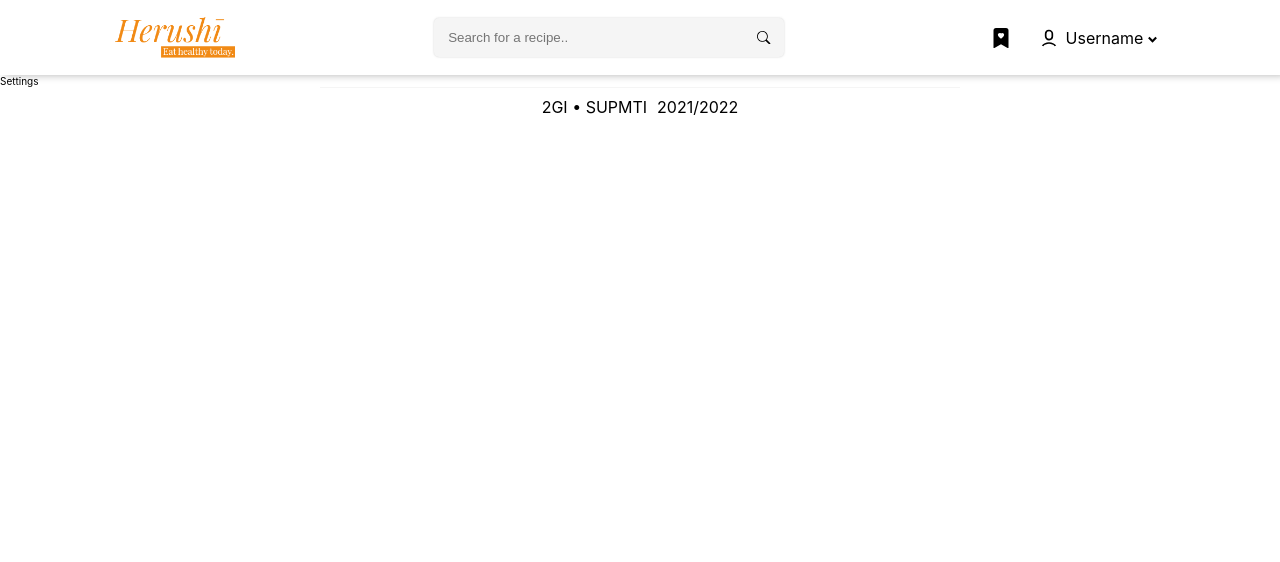
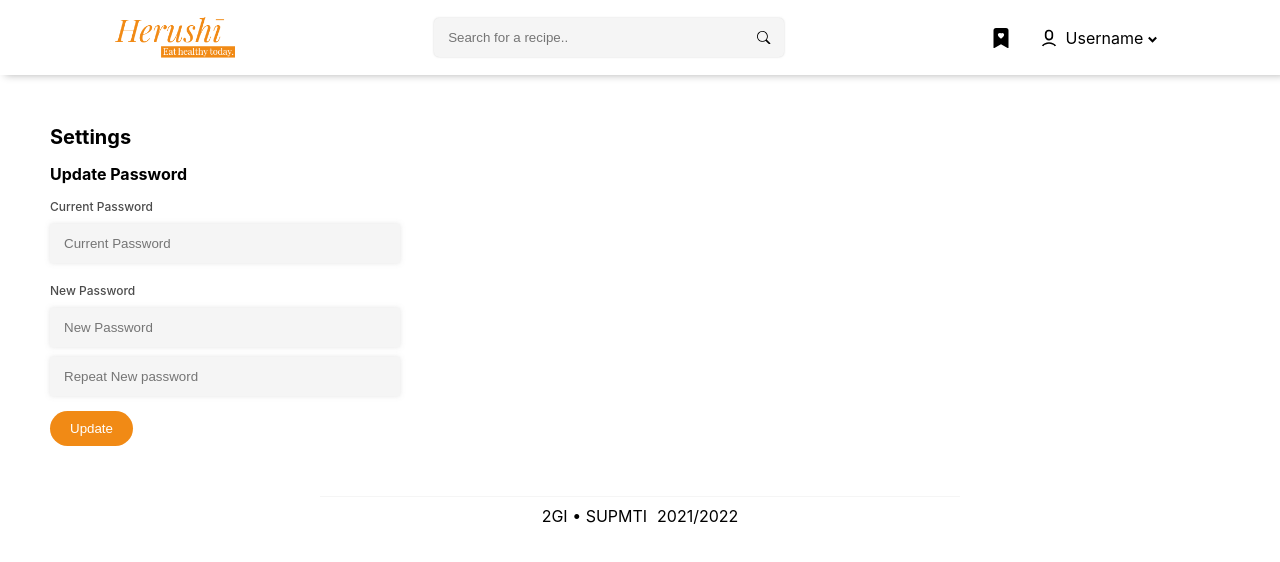
Before and after one commit to itbeginswithi/tasty_recipes, a React (Create React App) app in the folder frontend/: page /settings in a window 1280 px wide. Shown: the top 562 px of the page. Built offline with nearby package versions, Linux system fonts and the light colour scheme.

Commit message:
added Settings.jsx and its styling

```diff
--- a/frontend/src/components/Error/Error.jsx
+++ b/frontend/src/components/Error/Error.jsx
@@ -24,7 +24,7 @@ const Error = ({msg, error, notFound, serverError}) => {
   }
 
   const NoRecordsFoundAnimation =  {
-    loop: true,
+    loop: false,
     autoPlay: true,
     animationData: noRecordsFound,
     rendererSettings: {
@@ -42,7 +42,7 @@ const Error = ({msg, error, notFound, serverError}) => {
             height="auto"
           />
         }
-        {notFound && !serverError &&
+        {!notFound && !serverError &&
           <Lottie
             options={NotFoundAnimation}
             isClickToPauseDisabled={true}
@@ -50,7 +50,7 @@ const Error = ({msg, error, notFound, serverError}) => {
             height="auto"
           />
         }
-        {noRecordsFound && !serverError &&
+        {notFound && noRecordsFound && !serverError &&
           <Lottie
             options={NoRecordsFoundAnimation}
             isClickToPauseDisabled={true}
--- a/frontend/src/containers/RecipeDetail/RecipeDetail.jsx
+++ b/frontend/src/containers/RecipeDetail/RecipeDetail.jsx
@@ -9,7 +9,7 @@ const RecipeDetail = () => {
 
   const location = useLocation();
   const recipeLabel = location.pathname.split('/')[2].split('-').join(' ');
-  const recipeFound = true;
+  const recipeFound = false;
 
   let recipeRef = useRef();
   let recipe = recipeRef?.current?.recipe;
--- a/frontend/src/containers/Settings/Settigns.module.scss
+++ b/frontend/src/containers/Settings/Settigns.module.scss
@@ -0,0 +1,96 @@
+@import '../../styles/abstracts/all';
+
+.container{
+    @include flex($direction: column, $align: flex-start, $justify: center);
+    max-width: 120rem;
+    padding: 5rem 1rem;
+    margin: 0 auto;
+
+    & h1{
+        margin: 0;
+    }
+
+    & .form{
+        width: 100%;
+
+        & h3{
+            font-size: 1.6rem;
+            margin: .5rem 0;
+        }
+
+        @include flex($direction: column, $align: flex-start, $justify: center);
+
+        & .input_container{
+            @include flex($direction: column, $gap: 1rem);
+            width: 100%;
+
+            margin-bottom: .5rem;
+
+            &:first-of-type{
+                margin-bottom: 1rem;
+            }
+
+            & label{
+                font-size: 1.2rem;
+                font-weight: 500;
+                opacity: .7;
+            }
+        }
+
+        & .input{
+            outline: none;
+            box-shadow: 0px 0px 5px 0px rgb(164 164 164 / 30%);
+            width: min(100%, 35rem);
+            max-width: 35rem;
+            padding: 1.2rem 1.4rem;
+            border: none;
+            background-color: whitesmoke;
+
+            margin: 0;
+
+        }
+
+        & .error{
+            color: $error;
+            font-size: 1.4rem;
+            margin: 0;
+            font-family: Roboto;
+        }
+    }
+
+    & .btn{
+        @include flex($gap: .8rem);
+
+        border: none;
+        border-radius: 100vmax;
+        padding: 1rem 2rem;
+        background: $main_color;
+        color: white;
+        transition: all 180ms;
+        cursor: pointer;
+
+        &:hover {
+            box-shadow: 0px 0px 7px 1px rgba($main_color, .5) ;
+        }
+
+        &__icon{
+            font-size: 1.6rem;
+            margin-right: -.5rem;
+        }
+
+        &__loadingIcon{
+            animation: spinner .5s infinite;
+        }
+
+        @media (max-width: 350px){
+            justify-content: center;
+            width: 100%;
+        }
+    }
+}
+
+@keyframes spinner {
+    100% {
+        transform: rotate(360deg);
+    }
+}
--- a/frontend/src/containers/Settings/Settings.jsx
+++ b/frontend/src/containers/Settings/Settings.jsx
@@ -1,8 +1,156 @@
-import React from 'react'
+import React, { useState, useEffect } from 'react';
+import { AiOutlineLoading3Quarters } from 'react-icons/ai';
+import { MdOutlineDone } from 'react-icons/md';
+
+import classes from './Settigns.module.scss';
 
 const Settings = () => {
+  const [curPassword, setCurPassword] = useState('');
+  const [newPassword, setNewPassword] = useState('');
+  const [secondNewPassword, setSecondNewPassword] = useState('');
+  const [isLoading, setIsLoading] = useState(false);
+  const [isSuccessful, setIsSuccessful] = useState(false);
+
+  const [cpError, setCPError] = useState([]);
+  const [npError, setNPError] = useState([]);
+
+  useEffect(() => {
+    if(isSuccessful) {
+      setTimeout(() => setIsSuccessful(false), 3000);
+    }
+  }, [isSuccessful])
+
+  const updatePassword = () => {
+    //*Check if cur Password is right
+
+    //New Password checks
+    if(!curPassword.length){
+      const errorMessage = cpError.find(error => error === 'Password input shouldn\'t be empty');
+      if(errorMessage === undefined){
+        setCPError(prevState => [...prevState, 'Password input shouldn\'t be empty']);
+      }
+    }else{
+      const errorMessage = cpError.find(error => error === 'Password input shouldn\'t be empty');
+      if(errorMessage){
+        setCPError(prevState => prevState.filter(err => err !== 'Password input shouldn\'t be empty'));
+      }
+    }
+
+    if(!newPassword.length){
+      const errorMessage = npError.find(error => error === 'Password input shouldn\'t be empty');
+      if(errorMessage === undefined){
+        setNPError(prevState => [...prevState, 'Password input shouldn\'t be empty']);
+      }
+
+      return;
+    }else{
+      const errorMessage = npError.find(error => error === 'Password input shouldn\'t be empty');
+      if(errorMessage){
+        setNPError(prevState => prevState.filter(err => err !== 'Password input shouldn\'t be empty'));
+      }
+    }
+
+    if(newPassword.length < 6){
+      const errorMessage = npError.find(error => error === 'New Password must be at least 6 characters long');
+      if(errorMessage === undefined){
+        setNPError(prevState => [...prevState, 'New Password must be at least 6 characters long']);
+      }
+      return;
+    }else{
+      const errorMessage = npError.find(error => error === 'New Password must be at least 6 characters long');
+      if(errorMessage){
+        setNPError(prevState => prevState.filter(err => err !== 'New Password must be at least 6 characters long'));
+      }
+    }
+
+    if(newPassword !== secondNewPassword){
+      const errorMessage = npError.find(error => error === 'Passwords don\'t match');
+      if(errorMessage === undefined){
+        setNPError(prevState => [...prevState, 'Passwords don\'t match']);
+      }
+      return;
+    }else{
+      const errorMessage = npError.find(error => error === 'Passwords don\'t match');
+      if(errorMessage){
+        setNPError(prevState => prevState.filter(err => err !== 'Passwords don\'t match'));
+      }
+    }
+
+    setIsLoading(true);
+
+    // clean Errors
+    setNPError([]);
+    setCPError([]);
+
+    //Send data to the database
+    setIsLoading(false);
+
+    // return error if any
+    //clean inputs if successful
+    setIsSuccessful(true);
+    setCurPassword('');
+    setNewPassword('');
+    setSecondNewPassword('');
+  }
+
   return (
-    <div>Settings</div>
+    <div className={classes.container}>
+      <h1>Settings</h1>
+      <div className={classes.form}>
+        <h3>Update Password</h3>
+        <div className={classes.input_container}>
+          <label htmlFor="curPassword">Current Password</label>
+          <input
+            type="password"
+            id="curPassword"
+            className={classes.input}
+            placeholder="Current Password"
+            value={curPassword}
+            onChange={(e) => setCurPassword(e.target.value)}/>
+
+          {
+            cpError.length > 0   && (
+              cpError.map((error, i) => (
+               <p className={classes.error} key={i}>{error}</p>
+              ))
+            )
+          }
+        </div>
+
+        <div className={classes.input_container}>
+          <label htmlFor="newPassword">New Password</label>
+          <input
+            type="password"
+            id="newPassword"
+            className={classes.input}
+            placeholder="New Password"
+            value={newPassword}
+            onChange={(e) => setNewPassword(e.target.value)}
+          />
+          <input
+            type="password"
+            className={classes.input}
+            placeholder="Repeat New password"
+            value={secondNewPassword}
+            onChange={(e) => setSecondNewPassword(e.target.value)}
+          />
+
+          {
+            npError.length > 0   && (
+              npError.map((error, i) => (
+                <p className={classes.error} key={i}>{error}</p>
+              ))
+            )
+          }
+        </div>
+
+        <button className={classes.btn} onClick={() => updatePassword()}>
+          Update
+          {isLoading && <AiOutlineLoading3Quarters className={`${classes.btn__icon} ${classes.btn__loadingIcon}`}/>}
+          {isSuccessful && <MdOutlineDone className={classes.btn__icon}/>}
+        </button>
+      </div>
+    </div>
   )
 }
 
--- a/frontend/src/styles/abstracts/_variables.scss
+++ b/frontend/src/styles/abstracts/_variables.scss
@@ -1 +1,2 @@
 $error: #FF1616;
+$main_color: #f18a15;
```
Also changed, not shown: frontend/src/components/Intro/Intro.jsx (+41 -32 lines), frontend/public/herushii.png (deleted).
